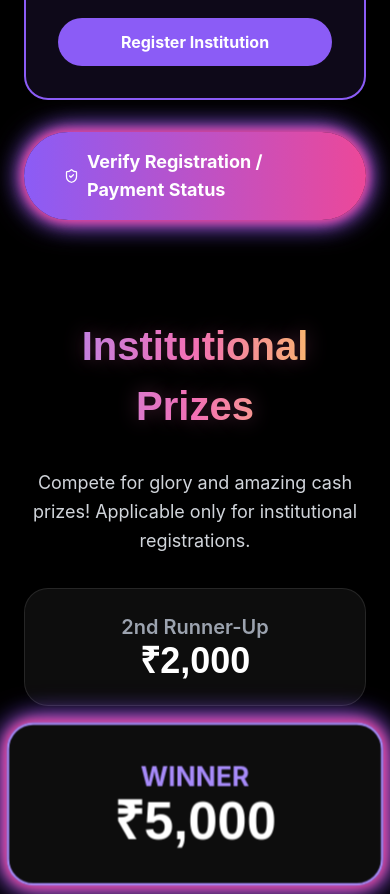
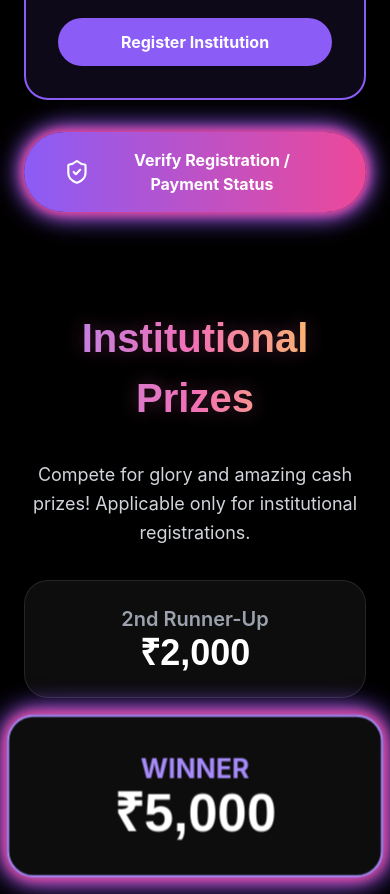
Before and after one commit to bhavinjoyp/poiesis, a plain HTML site: page index.html in a window 390 px wide. Shown: the part 6700-7594 px from the top of the page. Drawn offline with nearby package versions, Linux system fonts and the light colour scheme.

```diff
--- a/index.html
+++ b/index.html
@@ -338,12 +338,13 @@
                 </div>
             </div>
             <div class="flex justify-center mt-8">
-                <a href="#" target="_blank"
-                    class="btn-primary text-white font-bold py-4 px-10 rounded-full text-lg flex items-center gap-2 hover:scale-105 transition">
-                    <i data-lucide="shield-check" class="w-5 h-5"></i>
-                    Verify Registration / Payment Status
-                </a>
-            </div>
+            <a href="#"
+            target="_blank"
+            class="btn-primary text-white font-bold py-4 px-10 rounded-full text-lg flex flex-row items-center justify-center gap-2 hover:scale-105 transition">
+                <i data-lucide="shield-check" class="w-8 h-8 sm:w-5 sm:h-5"></i>
+                <span class="text-base sm:text-lg text-center">Verify Registration / Payment Status</span>
+            </a>
+        </div>
         </section>
         <!-- Prize Pool Section -->
         <section id="prizes" class="text-center max-w-4xl mx-auto reveal">
```
